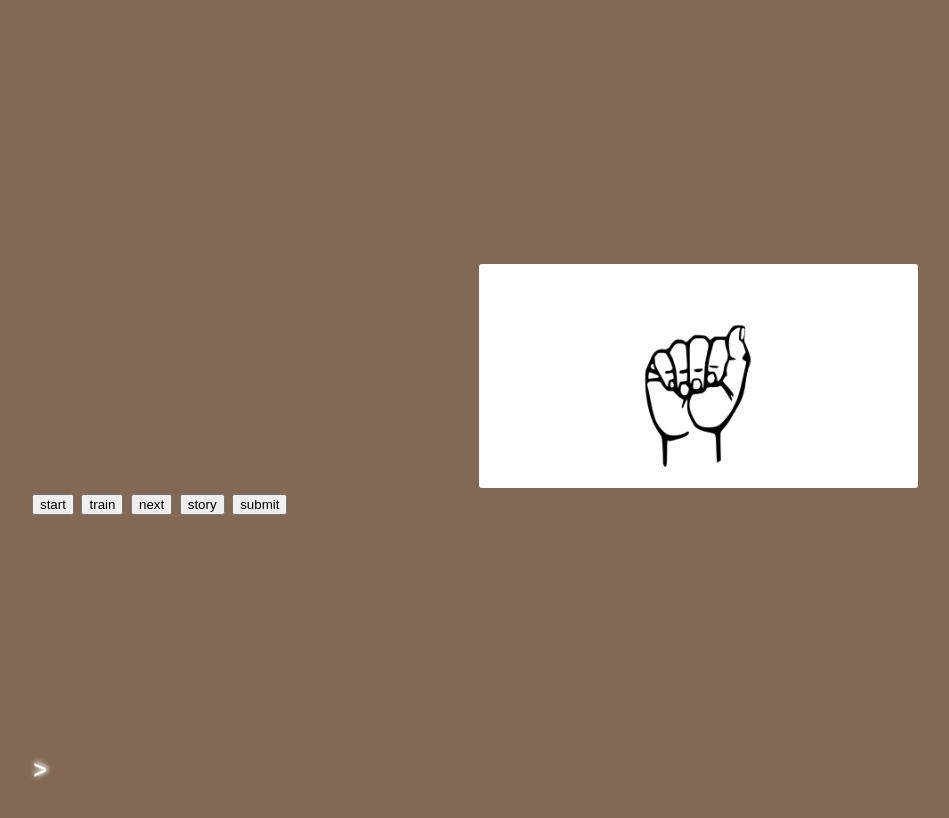
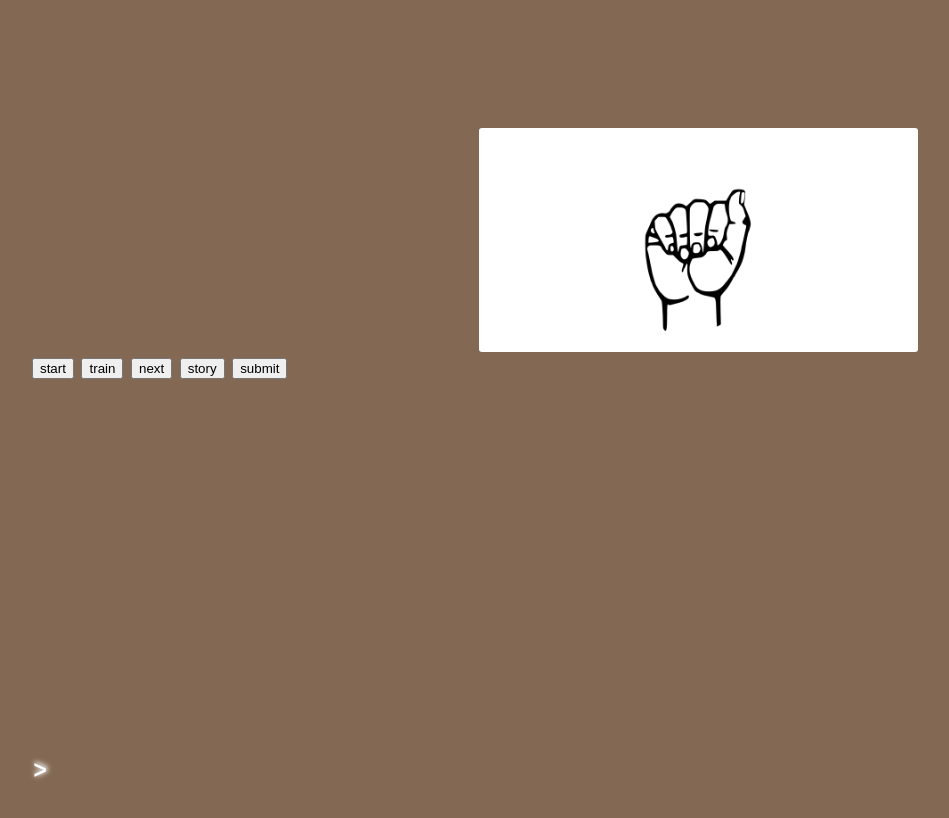
Before and after one commit to evarlie/covhack19, a website: page index.html in a window 1280 px wide. Shown: the whole page, without its empty margins (224-1173 px from the left). Drawn offline with nearby package versions, Linux system fonts and the light colour scheme.

Commit message:
update letter style

```diff
--- a/style.css
+++ b/style.css
@@ -40,7 +40,6 @@ body {
     display: inline-block;
     width: 49%;
     align-content: center;
-    margin-top: 30vh;
     border-radius: 3px;
 }
 
@@ -57,6 +56,10 @@ body {
     font-size: 30px;
 }
 
+#letter {
+    height: 10vh;
+}
+
 .ball {
   position: absolute;
   border-radius: 100%;
```
